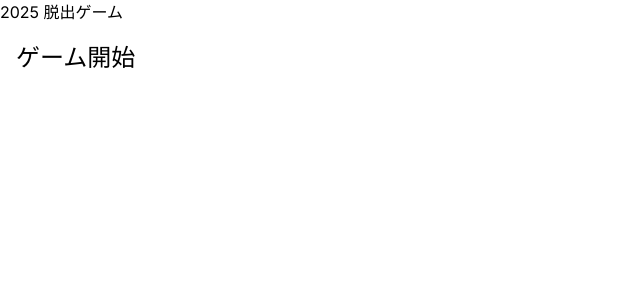
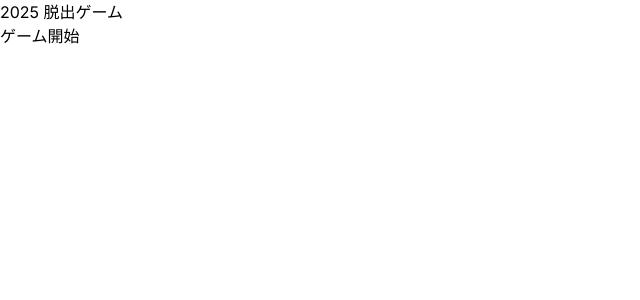
Before and after one commit to AKABANEDAI-FES/2025-escape-game, a Next.js app: page / in a window 1280 px wide. Shown: the top 300 px of the page, without its empty margins (0-640 px from the left). Built offline with nearby package versions, Linux system fonts and the light colour scheme.

Commit message:
タイマーの機能を追加

```diff
--- /dev/null
+++ b/src/app/ClientRoot.tsx
@@ -0,0 +1,25 @@
+'use client';
+
+import { usePathname } from 'next/navigation';
+import Timer from '@/components/game/Timer';
+import { GameProvider } from './provider/GameProvider';
+
+export default function ClientRoot({ children }: { children: React.ReactNode }) {
+  const pathname = usePathname();
+  const showTimer = pathname.startsWith('/game');
+
+  return (
+    // まずGameProviderで全体をラップする
+    <GameProvider>
+      <div className="game-container">
+        {/*
+          GameProviderの内側でTimerを呼び出す。
+          これでTimerはuseGame()を安全に使える。
+        */}
+        {showTimer && <Timer />}
+
+        <main>{children}</main>
+      </div>
+    </GameProvider>
+  );
+}
--- a/src/app/GameProvider.tsx
+++ /dev/null
@@ -1,16 +0,0 @@
-'use client';
-
-import React, { createContext, useContext, ReactNode } from 'react';
-interface GameContextType {}
-const GameContext = createContext<GameContextType>({});
-export const useGame = () => useContext(GameContext);
-
-export const GameProvider = ({ children }: { children: ReactNode }) => {
-  const value = {};
-
-  return (
-    <GameContext.Provider value={value}>
-      {children}
-    </GameContext.Provider>
-  );
-};
--- a/src/app/layout.tsx
+++ b/src/app/layout.tsx
@@ -1,7 +1,7 @@
 import type { Metadata } from "next";
 import { Inter } from "next/font/google";
 import "./globals.css";
-import { GameProvider } from "./GameProvider";
+import ClientRoot from "./ClientRoot";
 
 const inter = Inter({ subsets: ["latin"] });
 
@@ -20,7 +20,7 @@ export default function RootLayout({
     // htmlの言語設定を日本語に
     <html lang="ja">
       <body className={inter.className}>
-        <GameProvider>{children}</GameProvider>
+        <ClientRoot>{children}</ClientRoot>
       </body>
     </html>
   );
--- a/src/app/page.tsx
+++ b/src/app/page.tsx
@@ -1,11 +1,14 @@
+'use client'
 import Link from "next/link";
+import { useGame } from "./provider/GameProvider";
 
 export default function Home() {
-  return (
+  const {resetGame}=useGame();
+    return (
     <main>
       <h1>2025 脱出ゲーム</h1>
       <Link href="/game/start">
-        <button style={{ fontSize: "1.5rem", padding: "1rem" }}>
+        <button onClick={resetGame}>
           ゲーム開始
         </button>
       </Link>
--- /dev/null
+++ b/src/app/provider/GameProvider.tsx
@@ -0,0 +1,69 @@
+// app/provider/GameProvider.tsx
+'use client';
+import React, { createContext, useContext, ReactNode, useEffect, useState } from 'react';
+import { usePersistentGameState } from '@/hooks/usePersistentGameState';
+
+interface GameContextType {
+  remainingTime: number;
+  currentChapterId: string;
+  isTimerRunning: boolean;
+  pauseTimer: () => void;
+  resumeTimer: () => void;
+  resetGame: () => void;
+}
+
+const GameContext = createContext<GameContextType | undefined>(undefined);
+
+export const GameProvider = ({ children }: { children: ReactNode }) => {
+  const { gameState, setGameState, isLoaded, resetGameState } = usePersistentGameState();
+  const [isTimerRunning, setIsTimerRunning] = useState(true); // 初期値trueで自動スタート
+
+  // タイマー処理
+  useEffect(() => {
+    console.log('GameProvider useEffect run', isLoaded, isTimerRunning);
+
+    if (!isLoaded || !isTimerRunning) return;
+
+    const timer = setInterval(() => {
+      setGameState(prev => {
+        const newTime = Math.max(prev.remainingTimer - 1, 0);
+        console.log('GameProvider updating remainingTime:', newTime);
+        return { ...prev, remainingTimer: newTime };
+      });
+
+    }, 1000);
+
+    return () => clearInterval(timer);
+  }, [isLoaded, isTimerRunning, setGameState]);
+
+  const pauseTimer = () => setIsTimerRunning(false);
+  const resumeTimer = () => setIsTimerRunning(true);
+  const resetGame = () => {
+    resetGameState();
+    setIsTimerRunning(true);
+  };
+
+  if (!isLoaded) return null;
+
+  return (
+    <GameContext.Provider
+      value={{
+        remainingTime: gameState.remainingTimer,
+        currentChapterId: gameState.currentChapterId,
+        isTimerRunning,
+        pauseTimer,
+        resumeTimer,
+        resetGame,
+      }}
+    >
+      {children}
+    </GameContext.Provider>
+  );
+};
+
+// カスタムフック
+export const useGame = () => {
+  const context = useContext(GameContext);
+  if (!context) throw new Error('useGame must be used within a GameProvider');
+  return context;
+};
--- /dev/null
+++ b/src/components/game/Timer.tsx
@@ -0,0 +1,25 @@
+// app/components/Timer.tsx
+'use client';
+import { useGame } from "@/app/provider/GameProvider";
+
+export default function Timer() {
+  const { remainingTime } = useGame();
+
+  // レンダリングごとにログ
+  console.log('Timer render:', remainingTime);
+
+  const formatTime = (time: number) => {
+    const t = Math.max(0, time);
+    const minutes = Math.floor(t / 60).toString().padStart(2, '0');
+    const seconds = (t % 60).toString().padStart(2, '0');
+    return `${minutes}:${seconds}`;
+  };
+
+  const isWarning = remainingTime <= 10;
+
+  return (
+    <div className={`timer ${isWarning ? 'warning' : ''}`}>
+      {formatTime(remainingTime)}
+    </div>
+  );
+}
--- /dev/null
+++ b/src/hooks/useGameTimer.ts
@@ -0,0 +1,49 @@
+'use client';
+import { useState, useEffect, useRef } from 'react';
+import { useRouter } from 'next/navigation';
+import { GameState } from './usePersistentGameState';
+
+// このフックが受け取る引数の型
+interface UseGameTimerProps {
+  remainingTime: number;
+  currentChapterId: string;
+  isLoaded: boolean;
+  // ★ anyをGameStateに変更
+  setGameState: React.Dispatch<React.SetStateAction<GameState>>;
+}
+
+// タイマーロジックを担当するカスタムフック
+export function useGameTimer({ remainingTime, currentChapterId, isLoaded, setGameState }: UseGameTimerProps) {
+  const [isTimerRunning, setIsTimerRunning] = useState(false);
+  const router = useRouter();
+  const intervalRef = useRef<NodeJS.Timeout | null>(null);
+
+  useEffect(() => {
+    if (!isLoaded) return;
+
+    if (intervalRef.current) clearInterval(intervalRef.current);
+
+    if (isTimerRunning && remainingTime > 0) {
+      intervalRef.current = setInterval(() => {
+        // このprevがGameState型であるとTypeScriptが認識できるようになります
+        setGameState((prev: GameState) => ({ ...prev, remainingTimer: prev.remainingTimer - 1 }));
+      }, 1000);
+    }
+
+    if (remainingTime <= 0) {
+      if (currentChapterId !== 'failure') {
+        setGameState((prev: GameState) => ({ ...prev, currentChapterId: 'failure', remainingTime: 0 }));
+        router.push('/game/failure');
+      }
+    }
+
+    return () => {
+      if (intervalRef.current) clearInterval(intervalRef.current);
+    };
+  }, [isTimerRunning, remainingTime, currentChapterId, router, isLoaded, setGameState]);
+
+  const pauseTimer = () => setIsTimerRunning(false);
+  const resumeTimer = () => setIsTimerRunning(true);
+
+  return { isTimerRunning, pauseTimer, resumeTimer };
+}
--- /dev/null
+++ b/src/hooks/usePersistentGameState.ts
@@ -0,0 +1,43 @@
+'use client';
+
+import { useEffect, useState } from "react";
+
+const GAME_STATE_KEY = 'escapeGameProgress';
+
+export interface GameState{
+    currentChapterId:string;
+    remainingTimer: number;
+}
+
+const initialGameState:GameState={
+    currentChapterId:'start',
+    remainingTimer: 60*1, // 20分
+}
+
+export function usePersistentGameState(){
+    const [gameState,setGameState]=useState<GameState>(initialGameState);
+    const [isLoaded, setIsLoaded]=useState(false); // ロード完了を示す状態
+
+    useEffect(()=>{
+        try{
+            const savedStateJSON=localStorage.getItem(GAME_STATE_KEY);
+            if(savedStateJSON){
+                const savedState:GameState=JSON.parse(savedStateJSON);
+                setGameState(savedState);
+            }
+        }catch(error){
+            console.error("Failed to load game state:", error);
+        }finally{
+            setIsLoaded(true);
+        }
+    },[])
+    useEffect(()=>{
+        if(isLoaded){
+            localStorage.setItem(GAME_STATE_KEY,JSON.stringify(gameState));
+        }
+    },[gameState,isLoaded]);
+
+    const resetGameState=()=>{setGameState(initialGameState)};
+
+    return { gameState, setGameState, isLoaded, resetGameState };
+}
```
